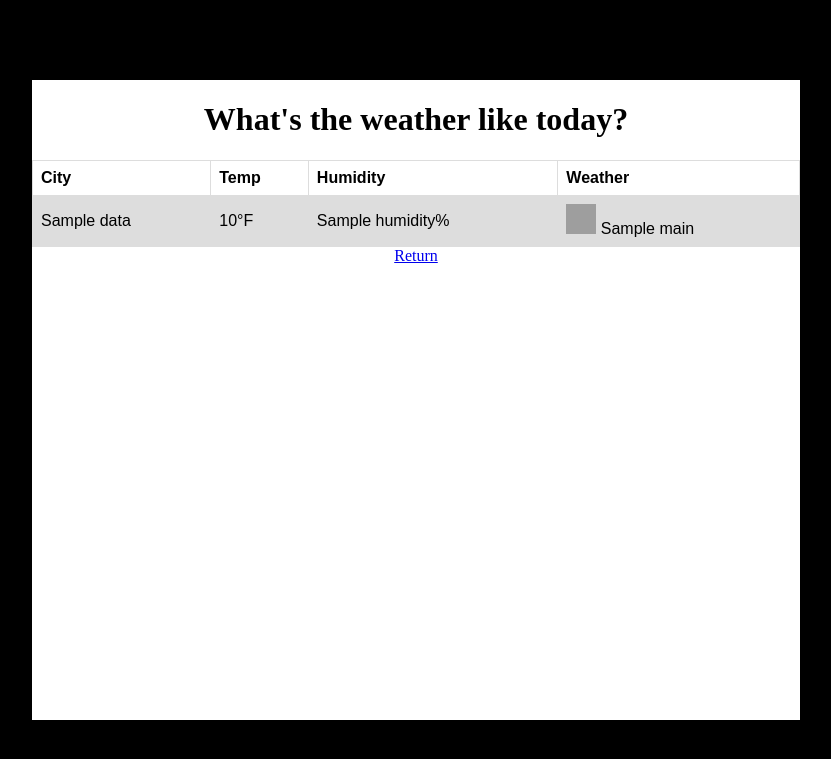
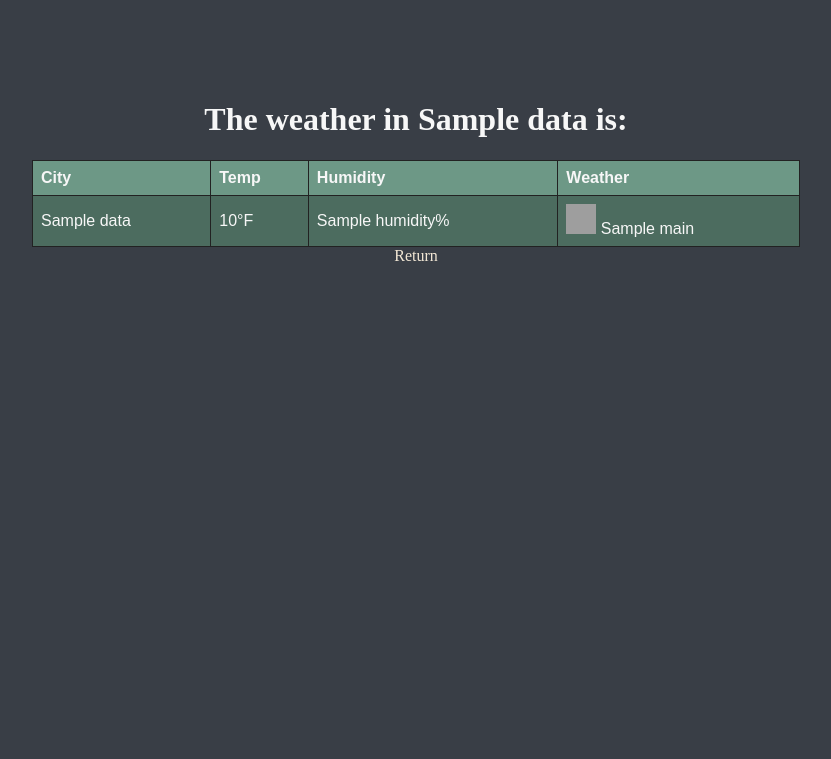
Before and after one commit to djhayes1994/WeatherWebapp, a Flask app: template templates/weather.html in a window 1280 px wide. Shown: the top 759 px of the page, without its empty margins (224-1055 px from the left). Run offline with Flask 2, Linux system fonts and the light colour scheme; the template is opened without the code that fills it: most values are stand-ins (such as "Sample title", 1, 10 or a date in 2020); grey boxes are pictures that could not be loaded.

Commit message:
Modified styling. I'm not a UI designer ):

```diff
--- a/static/css/main.css
+++ b/static/css/main.css
@@ -1,10 +1,11 @@
 body{
-    background-color: black;
+    background-color: #393E46;
     display: flex;
     flex-flow: row nowrap;
     justify-content: center;
     align-content: center;
     align-items: center;
+    color: #F7F7F7;
 }
 .main{
     position: fixed;
@@ -14,7 +15,7 @@ body{
     width: 60%;
     /* bring your own prefixes */
     transform: translate(-50%, -50%);
-    background-color: white;
+    background-color: #393E46;
 }
 .main-head{
     margin: auto;
@@ -35,18 +36,26 @@ table {
     font-family: arial, sans-serif;
     border-collapse: collapse;
     width: 100%;
+    background-color: #22A39F;
     }
 
-td, th {
-    border: 1px solid #dddddd;
+td{
+    border: 1px solid #222222;
     text-align: left;
     padding: 8px;
+    background-color: #4c6c5f;
     }
-
-tr:nth-child(even) {
-    background-color: #dddddd;
+th {
+    border: 1px solid #222222;
+    text-align: left;
+    padding: 8px;
+    background-color: #6D9886;
     }
 img{
     height: 30px;
     width: 30px;
 }
+a{
+    text-decoration: none;
+    color: #F2E7D5;
+}
--- a/templates/weather.html
+++ b/templates/weather.html
@@ -2,13 +2,13 @@
 <html lang="en">
     <head>
         <meta charset="UTF-8">
-        <title>Weather App</title>
+        <title>Current Weather - {{ data.name }} </title>
         <link rel="stylesheet" href="{{ url_for('static', filename='css/main.css') }}">
     </head>
     <body>
         <div class="main">
             <div class="main-head">
-                <h1>What's the weather like today?</h1>
+                <h1>The weather in {{ data.name }} is:</h1>
             </div>
             <div class="weatherinfo">
                 <table>
```
